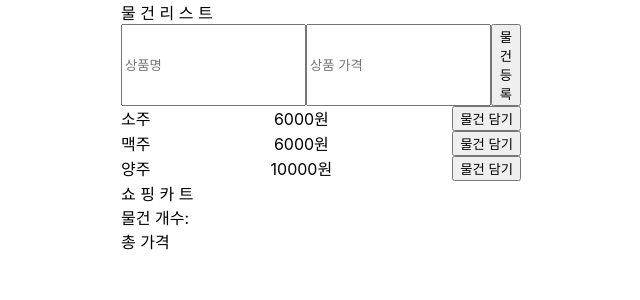
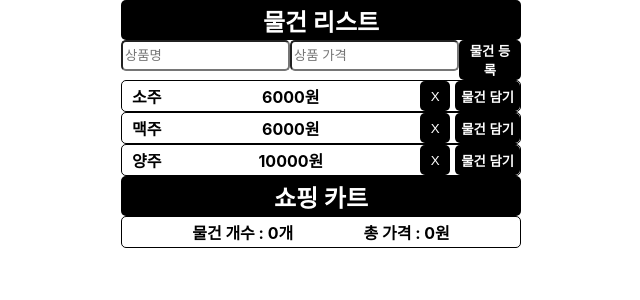
Before and after one commit to sw61/shopping-cart, a React (Create React App) app: page / in a window 1280 px wide. Shown: the top 300 px of the page, without its empty margins (319-959 px from the left). Built offline with nearby package versions, Linux system fonts and the light colour scheme.

Commit message:
[0124] 완료

```diff
--- a/package.json
+++ b/package.json
@@ -8,6 +8,7 @@
     "@testing-library/user-event": "^13.5.0",
     "react": "^18.2.0",
     "react-dom": "^18.2.0",
+    "react-icons": "^5.0.1",
     "react-scripts": "5.0.1",
     "styled-components": "^6.1.8",
     "web-vitals": "^2.1.4"
--- a/src/components/CartItem.jsx
+++ b/src/components/CartItem.jsx
@@ -2,17 +2,20 @@ import React from "react";
 import { useState, useEffect } from "react";
 import styled from "styled-components";
 
-const CartItem = ({ cart, addCount, minusCount }) => {
+const CartItem = ({ cart, addCount, minusCount, cartDelete }) => {
   const { id, text, price, count } = cart;
 
   return (
     <>
       <CartContainer>
-        <button onClick={() => minusCount(count)}>-</button>
-        <div>{text}</div>
-        <div>{price}</div>
-        <button onClick={() => addCount(count)}>+</button>
-        <div>{count}개</div>
+        <TextBox>{text}</TextBox>
+        <TextBox>{price}원</TextBox>
+        <TextBox>{count}개</TextBox>
+        <BtnContainer>
+          <ButtonBox onClick={() => minusCount(id)}>-</ButtonBox>
+          <ButtonBox onClick={() => addCount(id)}>+</ButtonBox>
+          <ButtonBox onClick={() => cartDelete(id)}>X</ButtonBox>
+        </BtnContainer>
       </CartContainer>
     </>
   );
@@ -20,4 +23,30 @@ const CartItem = ({ cart, addCount, minusCount }) => {
 export default CartItem;
 const CartContainer = styled.div`
   display: flex;
+
+  align-items: center;
+  justify-content: space-between;
+  border: solid 1px black;
+  border-radius: 5px;
+  height: 30px;
+  padding: 0 10px;
 `;
+const BtnContainer = styled.div`
+  display: flex;
+  gap: 5px;
+`;
+const ButtonBox = styled.button`
+  width: 25px;
+  height: 25px;
+  background-color: black;
+  color: white;
+  border: none;
+  border: solid 1px black;
+  border-radius: 5px;
+  cursor: pointer;
+  font-size: 15px;
+  font-weight: bold;
+`;
+const TextBox = styled.div`
+  font-weight: bold;
+`;
--- a/src/components/CartTemplate.jsx
+++ b/src/components/CartTemplate.jsx
@@ -1,19 +1,43 @@
 import { useState, useRef } from "react";
 import CartItem from "./CartItem";
-const CartTemplate = ({ carts, addCount, minusCount }) => {
+
+import styled from "styled-components";
+
+const CartTemplate = ({
+  carts,
+  addCount,
+  minusCount,
+  totalCount,
+  getTotalPrice,
+  cartDelete,
+}) => {
   return (
     <>
+      <TotalContainer>
+        <TotalBox>물건 개수 : {totalCount}개</TotalBox>
+        <TotalBox>총 가격 : {getTotalPrice}원</TotalBox>
+      </TotalContainer>
       {carts.map((cart) => (
         <CartItem
           key={cart.id}
           cart={cart}
           addCount={addCount}
           minusCount={minusCount}
+          cartDelete={cartDelete}
         />
       ))}
-      <div>물건 개수:</div>
-      <div>총 가격</div>
     </>
   );
 };
 export default CartTemplate;
+const TotalContainer = styled.div`
+  display: flex;
+  justify-content: space-evenly;
+  align-items: center;
+  border: 1px solid black;
+  border-radius: 5px;
+  height: 30px;
+`;
+const TotalBox = styled.div`
+  font-weight: bold;
+`;
--- a/src/components/ShopInsert.jsx
+++ b/src/components/ShopInsert.jsx
@@ -15,16 +15,16 @@ const ShopInsert = ({ onInsert }) => {
   return (
     <>
       <InsertContainer>
-        <input
+        <InputBox
           onChange={nameValue.onChange}
           value={nameValue.value}
           placeholder="상품명"
-        ></input>
-        <input
+        ></InputBox>
+        <InputBox
           onChange={priceValue.onChange}
           value={priceValue.value}
           placeholder="상품 가격"
-        ></input>
+        ></InputBox>
         <ButtonBox onClick={addItem}>물건 등록</ButtonBox>
       </InsertContainer>
     </>
@@ -34,6 +34,16 @@ export default ShopInsert;
 const InsertContainer = styled.div`
   display: flex;
 `;
+const InputBox = styled.input`
+  width: 161px;
+  height: 25px;
+  border-radius: 5px;
+`;
 const ButtonBox = styled.button`
   cursor: pointer;
+  background-color: black;
+  color: white;
+  border: none;
+  border-radius: 5px;
+  font-weight: bold;
 `;
--- a/src/components/ShopItem.jsx
+++ b/src/components/ShopItem.jsx
@@ -1,28 +1,24 @@
 import styled from "styled-components";
 
-const ShopItem = ({ thing, carts, setCarts }) => {
+const ShopItem = ({ thing, carts, setCarts, thingDelete }) => {
   const { id, text, price } = thing;
-  // const handleAddItem = (id) => {
-  //   const itemInCart = carts.find((cartItem) => cartItem.id === id);
-  //   {
-  //     itemInCart
-  //       ? console.log("이미 있는 상품입니다")
-  //       : setCarts((prevCarts) => [...prevCarts, thing]);
-  //   }
-  // };
   const handleAddItem = (id) => {
-    carts.find((cartItem) =>
-      cartItem.id === id
-        ? console.log("이미 담은 상품입니다")
-        : setCarts((prev) => [...prev, thing])
-    );
+    const itemInCart = carts.some((cartItem) => cartItem.id === id);
+    {
+      itemInCart
+        ? console.log("이미 있는 상품입니다")
+        : setCarts((prevCarts) => [...prevCarts, thing]);
+    }
   };
 
   return (
     <ShopItemContainer>
       <TextBox>{text}</TextBox>
-      <PriceBox>{price}</PriceBox>
-      <GetBtn onClick={() => handleAddItem(id)}>물건 담기</GetBtn>
+      <PriceBox>{price}원</PriceBox>
+      <BtnContainer>
+        <DelBtn onClick={() => thingDelete(id)}>X</DelBtn>
+        <GetBtn onClick={() => handleAddItem(id)}>물건 담기</GetBtn>
+      </BtnContainer>
     </ShopItemContainer>
   );
 };
@@ -30,10 +26,40 @@ export default ShopItem;
 
 const ShopItemContainer = styled.div`
   display: flex;
+  align-items: center;
   justify-content: space-between;
+  border: solid 1px black;
+  border-radius: 5px;
+  height: 30px;
+  padding-left: 10px;
 `;
-const TextBox = styled.div``;
-const PriceBox = styled.div``;
+const BtnContainer = styled.div`
+  display: flex;
+  align-items: center;
+`;
+const TextBox = styled.div`
+  font-weight: bold;
+`;
+const PriceBox = styled.div`
+  font-weight: bold;
+`;
 const GetBtn = styled.button`
   cursor: pointer;
+  background-color: black;
+  color: white;
+  border: none;
+  border-radius: 5px;
+
+  height: 30px;
+  font-weight: bold;
 `;
+const DelBtn = styled.button`
+  width: 30px;
+  height: 30px;
+  background-color: black;
+  color: white;
+  border: none;
+  border-radius: 5px;
+  cursor: pointer;
+  margin-right: 5px;
+`;
--- a/src/components/ShopList.jsx
+++ b/src/components/ShopList.jsx
@@ -1,5 +1,5 @@
 import ShopItem from "./ShopItem";
-const ShopList = ({ things, carts, setCarts }) => {
+const ShopList = ({ things, carts, setCarts, thingDelete }) => {
   return (
     <>
       {things.map((thing) => (
@@ -8,6 +8,7 @@ const ShopList = ({ things, carts, setCarts }) => {
           thing={thing}
           carts={carts}
           setCarts={setCarts}
+          thingDelete={thingDelete}
         />
       ))}
     </>
--- a/src/components/ShopTemplate.jsx
+++ b/src/components/ShopTemplate.jsx
@@ -11,51 +11,79 @@ const ShopTemplate = () => {
     {
       id: 1,
       text: "소주",
-      price: "6000원",
-      count: 0,
+      price: "6000",
+      count: 1,
     },
-    { id: 2, text: "맥주", price: "6000원", count: 0 },
-    { id: 3, text: "양주", price: "10000원", count: 0 },
+    { id: 2, text: "맥주", price: "6000", count: 1 },
+    { id: 3, text: "양주", price: "10000", count: 1 },
   ]);
   const onInsert = (text, price) => {
     const thing = {
       id: nextId.current,
       text,
       price,
-      count: 0,
+      count: 1,
     };
     setThings(things.concat(thing));
     nextId.current++;
   };
+  const thingDelete = (id) => {
+    const thingDelete = things.filter((thing) => thing.id !== id);
+    setThings(thingDelete);
+  };
   const [carts, setCarts] = useState([]);
-  const addCount = () => {
-    setCarts();
+  // 장바구니 아이템 개수 +
+  const addCount = (id) => {
+    setCarts((prevCarts) =>
+      prevCarts.map((cart) =>
+        cart.id === id ? { ...cart, count: cart.count + 1 } : cart
+      )
+    );
   };
-  const minusCount = () => {
-    setCarts((preCount) => preCount - 1);
+  // 장바구니 아이템 개수 -
+  const minusCount = (id) => {
+    setCarts((prevCarts) =>
+      prevCarts.map((cart) =>
+        cart.id === id && cart.count > 0 // 0 이하로 안 내려가게 예외 처리
+          ? { ...cart, count: cart.count - 1 }
+          : cart
+      )
+    );
   };
-  useEffect(() => {
-    console.log(carts);
-  }, [carts]);
+  const totalCount = carts.reduce((total, cart) => total + cart.count, 0);
+  const getTotalPrice = carts.reduce(
+    (totalPrice, cart) => totalPrice + cart.count * cart.price,
+    0
+  );
+  const cartDelete = (id) => {
+    const cartDelete = carts.filter((cart) => cart.id !== id);
+    setCarts(cartDelete);
+  };
 
   return (
     <>
       <ShopContainer>
-        <ShopHeader>물 건 리 스 트</ShopHeader>
+        <ShopHeader>물건 리스트</ShopHeader>
         <ShopInsert onInsert={onInsert}></ShopInsert>
         <ShopList
           key={things.id}
           things={things}
           carts={carts}
           setCarts={setCarts}
+          thingDelete={thingDelete}
         ></ShopList>
-        <ItemHeader>쇼 핑 카 트</ItemHeader>
+      </ShopContainer>
+      <CartContainer>
+        <ItemHeader>쇼핑 카트</ItemHeader>
         <CartTemplate
           carts={carts}
           addCount={addCount}
           minusCount={minusCount}
+          totalCount={totalCount}
+          getTotalPrice={getTotalPrice}
+          cartDelete={cartDelete}
         ></CartTemplate>
-      </ShopContainer>
+      </CartContainer>
     </>
   );
 };
@@ -66,8 +94,35 @@ const ShopContainer = styled.div`
   flex-direction: column;
   margin: 0 auto;
 `;
-const ShopHeader = styled.div``;
-const ItemHeader = styled.div``;
+const CartContainer = styled.div`
+  display: flex;
+  width: 400px;
+  flex-direction: column;
+  margin: 0 auto;
+`;
+const ShopHeader = styled.div`
+  display: flex;
+  justify-content: center;
+  align-items: center;
+  background-color: black;
+  color: white;
+  height: 40px;
+  font-size: 24px;
+  font-weight: bolder;
+  border-radius: 5px;
+`;
+
+const ItemHeader = styled.div`
+  display: flex;
+  justify-content: center;
+  align-items: center;
+  background-color: black;
+  color: white;
+  height: 40px;
+  font-size: 24px;
+  font-weight: bolder;
+  border-radius: 5px;
+`;
 // [필요 기능]
 // 1. 물건을 등록할 인풋창 만들기. 인풋에는 ‘상품명’, ‘상품가격’을 입력받음.
 // 2. 물건을 입력하면 화면에 리스트로 출력하기.
```
Also changed, not shown: 1 other file (tests, documents, lock files or other folders).
